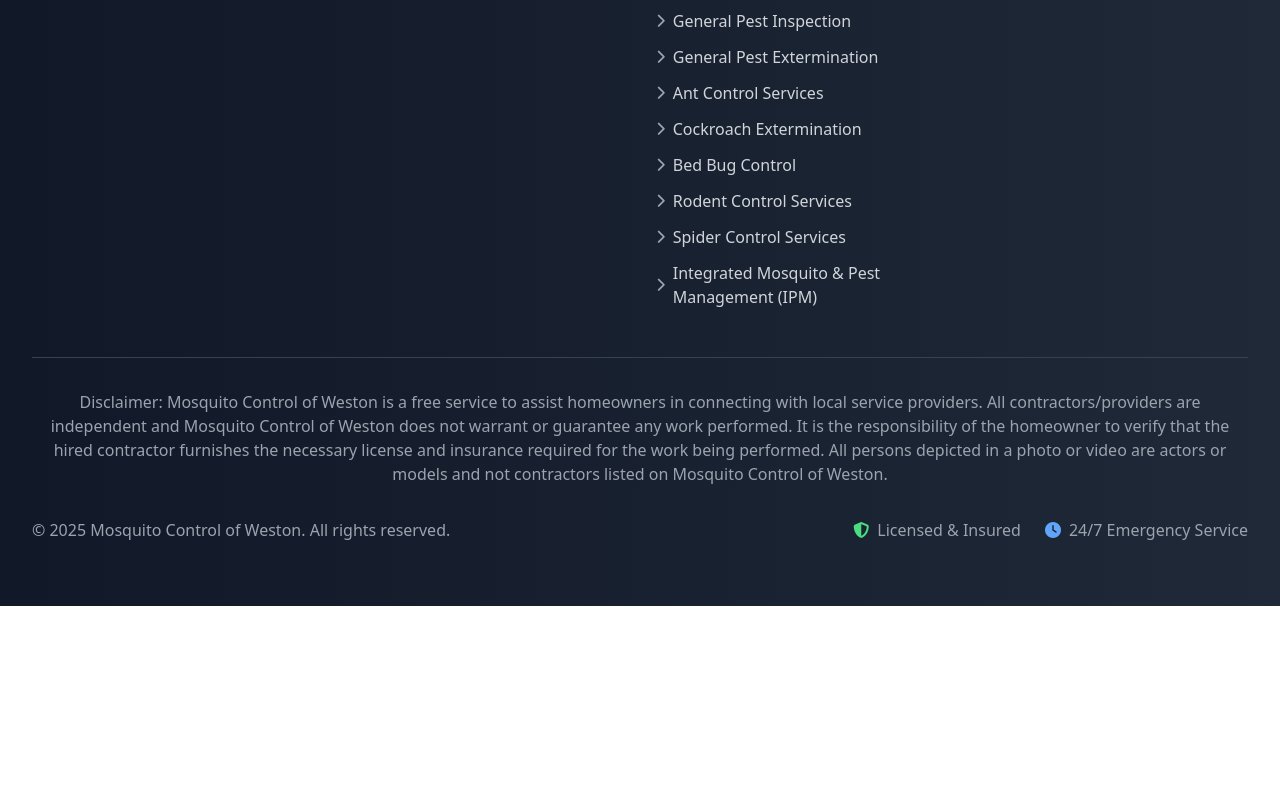
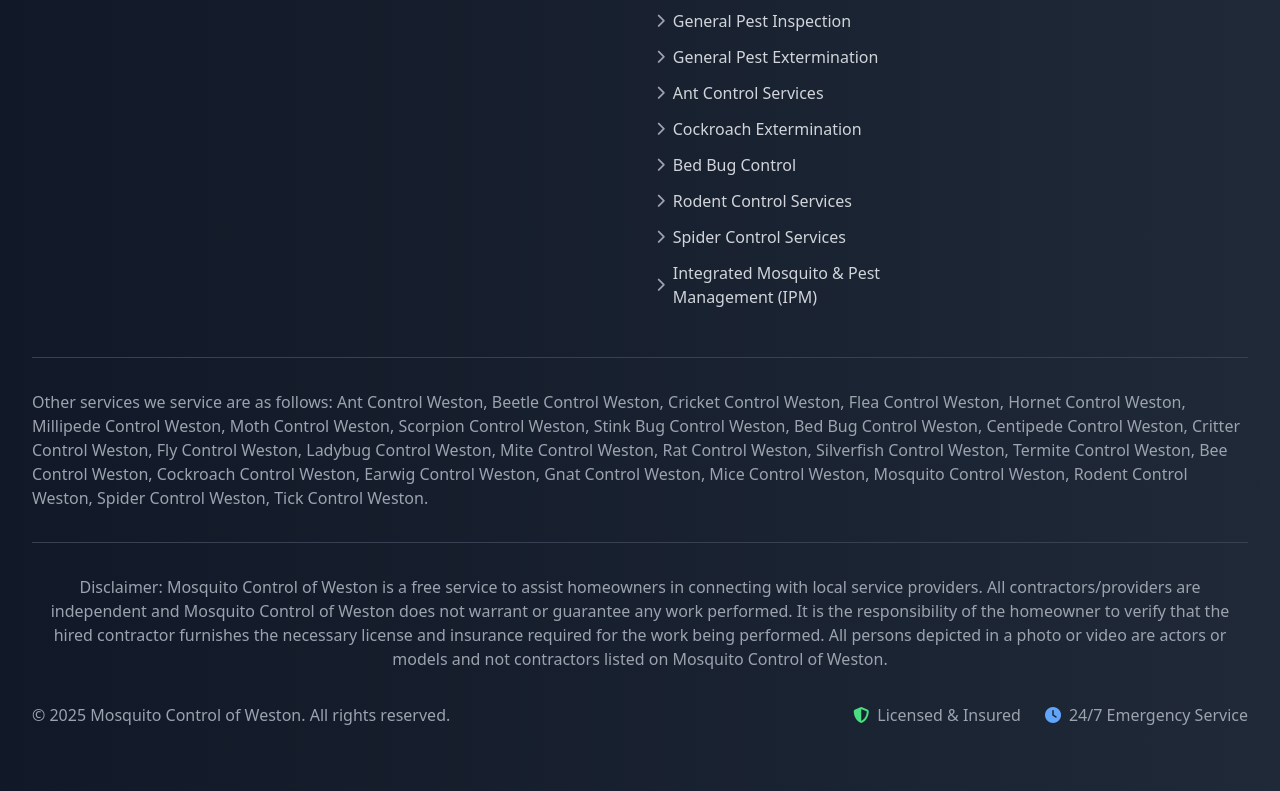
Before and after one commit to homeservicepros/mosquitocontrolwestonma, a plain HTML site: page index.html in a window 1280 px wide. Shown: the part 7642-8433 px from the top of the page. Before the commit the page ends 8248 px from the top, so only its background shows below. Drawn offline with nearby package versions, Linux system fonts and the light colour scheme.

Commit message:
Update index.html (adding services in footer)

```diff
--- a/index.html
+++ b/index.html
@@ -1398,7 +1398,12 @@
                     </ul>
                 </div>
             </div>
-            <div class="border-t border-gray-700 mt-12 pt-8">
+<div class="border-t border-gray-700 mt-12 pt-8">
+<div class="flex flex-col md:flex-row justify-between items-center">
+<p class="text-gray-400 pb-8"> <!-- services list kwds --> Other services we service are as follows: Ant Control Weston, Beetle Control Weston, Cricket Control Weston, Flea Control Weston, Hornet Control Weston, Millipede Control Weston, Moth Control Weston, Scorpion Control Weston, Stink Bug Control Weston, Bed Bug Control Weston, Centipede Control Weston, Critter Control Weston, Fly Control Weston, Ladybug Control Weston, Mite Control Weston, Rat Control Weston, Silverfish Control Weston, Termite Control Weston, Bee Control Weston, Cockroach Control Weston, Earwig Control Weston, Gnat Control Weston, Mice Control Weston, Mosquito Control Weston, Rodent Control Weston, Spider Control Weston, Tick Control Weston. </p>
+</div>
+</div>
+            <div class="border-t border-gray-700 pt-8">
                 <div class="flex flex-col md:flex-row justify-between items-center">
                     <p class="text-gray-400 pb-8 text-center"> Disclaimer: Mosquito Control of Weston is a free service to assist homeowners in connecting with local service providers. All contractors/providers are independent and Mosquito Control of Weston does not warrant or guarantee any work performed. It is the responsibility of the homeowner to verify that the hired contractor furnishes the necessary license and insurance required for the work being performed. All persons depicted in a photo or video are actors or models and not contractors listed on Mosquito Control of Weston. </p>
                 </div>
```
